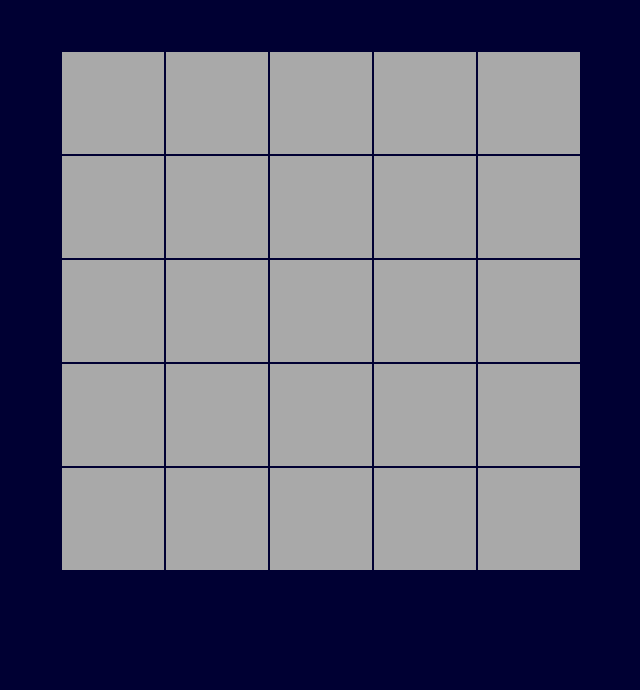
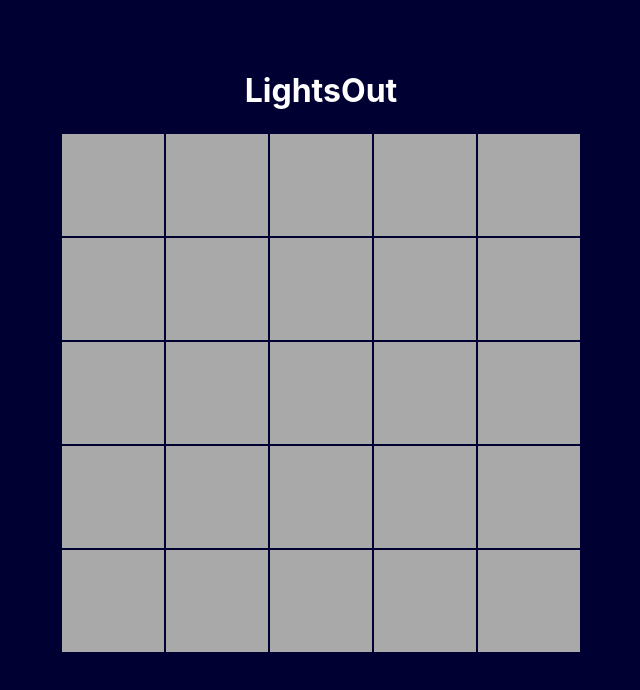
Before and after one commit to valeriaoshiro/Lights-Out, a React (Create React App) app: page / in a window 1280 px wide. Shown: the top 690 px of the page, without its empty margins (319-959 px from the left). Built offline with nearby package versions, Linux system fonts and the light colour scheme.

Commit message:
Cleaned code and added title

```diff
--- a/src/Board.js
+++ b/src/Board.js
@@ -68,7 +68,6 @@ class Board extends Component {
 
     function flipCell(y, x) {
       // if this coord is actually on board, flip it
-
       if (x >= 0 && x < ncols && y >= 0 && y < nrows) {
         board[y][x] = !board[y][x];
       }
@@ -81,7 +80,6 @@ class Board extends Component {
     flipCell(y, x - 1);
 
     // win when every cell is turned off
-    // TODO: determine is the game has been won
     let hasWon = !board.some(r => {
       return r.some(c => c === true);
     });
@@ -92,14 +90,7 @@ class Board extends Component {
   /** Render game board or winning message. */
 
   render() {
-    // if the game is won, just show a winning msg & render nothing else
-    // TODO
-
-    return (
-      <div>
-        {this.state.hasWon ? (
-          "Won!"
-        ) : (
+    let tableBoard = (
       <table className="Board">
         <tbody>
           {this.state.board.map((r, rIndex) => {
@@ -118,7 +109,11 @@ class Board extends Component {
           })}
         </tbody>
       </table>
-        )}
+    );
+    return (
+      <div>
+        <h1>LightsOut</h1>
+        {this.state.hasWon ? "Won!" : tableBoard}
       </div>
     );
   }
```
Lines whose indentation alone changed are shown as unchanged.
